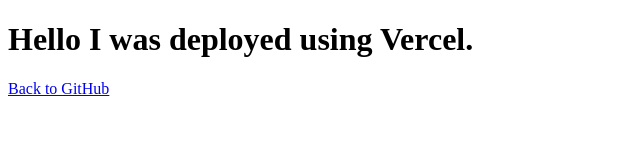
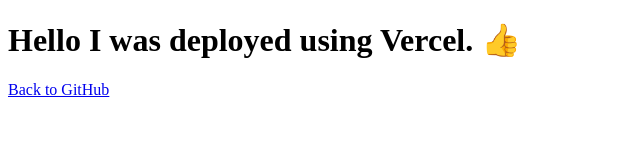
Before and after one commit to aaimio/vercel-preview-url-action, a website: page public/index.html in a window 1280 px wide. Shown: the whole page, without its empty margins (0-640 px from the left). Drawn offline with Linux system fonts and the light colour scheme.

Commit message:
chore: add thumbs up emoji 👍

```diff
--- a/public/index.html
+++ b/public/index.html
@@ -7,7 +7,7 @@
   </head>
   <body>
     <main>
-      <h1>Hello I was deployed using Vercel.</h1>
+      <h1>Hello I was deployed using Vercel. 👍</h1>
       <p>
         <a href="https://github.com/aaimio/vercel-preview-url-action">
           Back to GitHub
```
